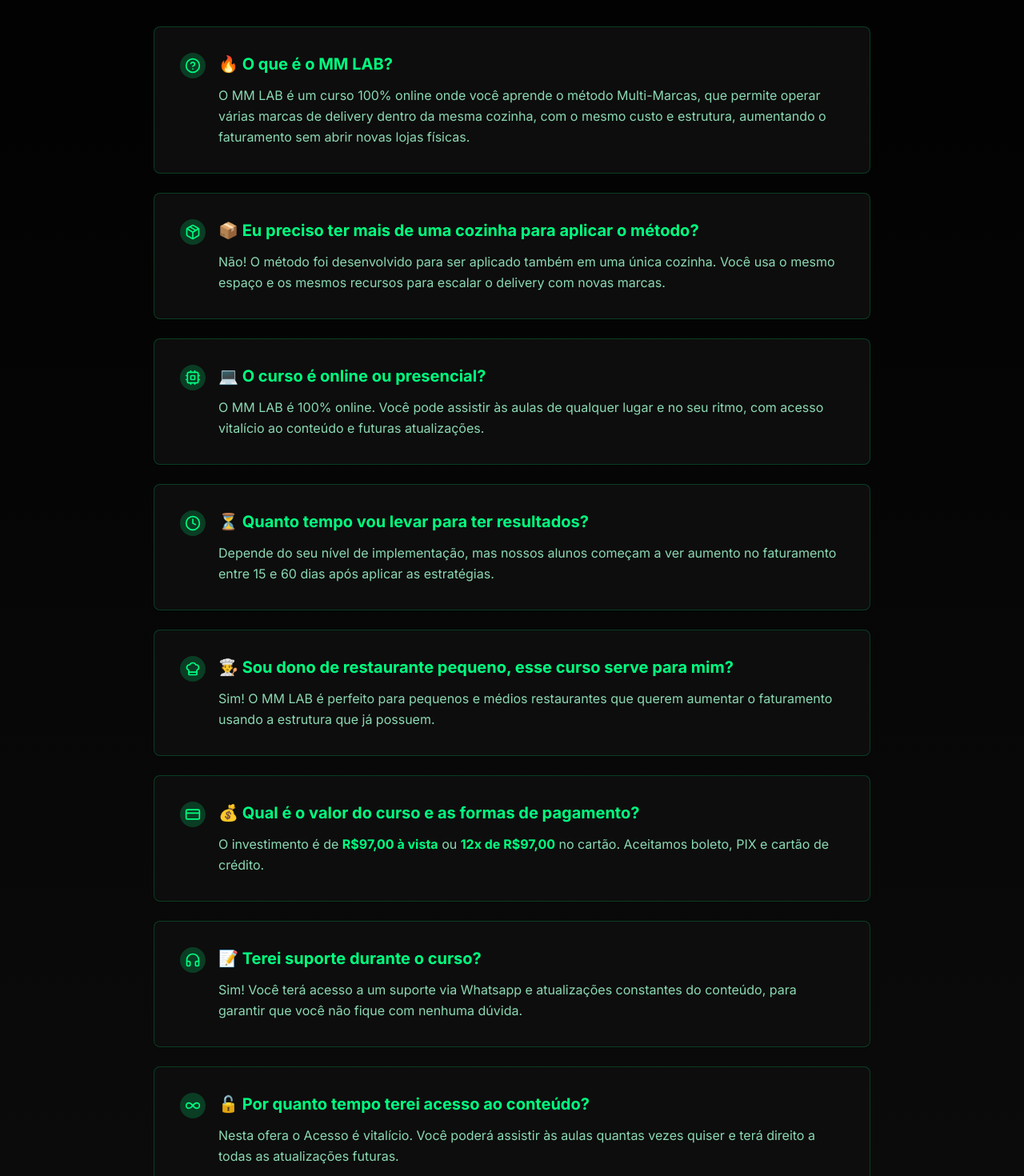
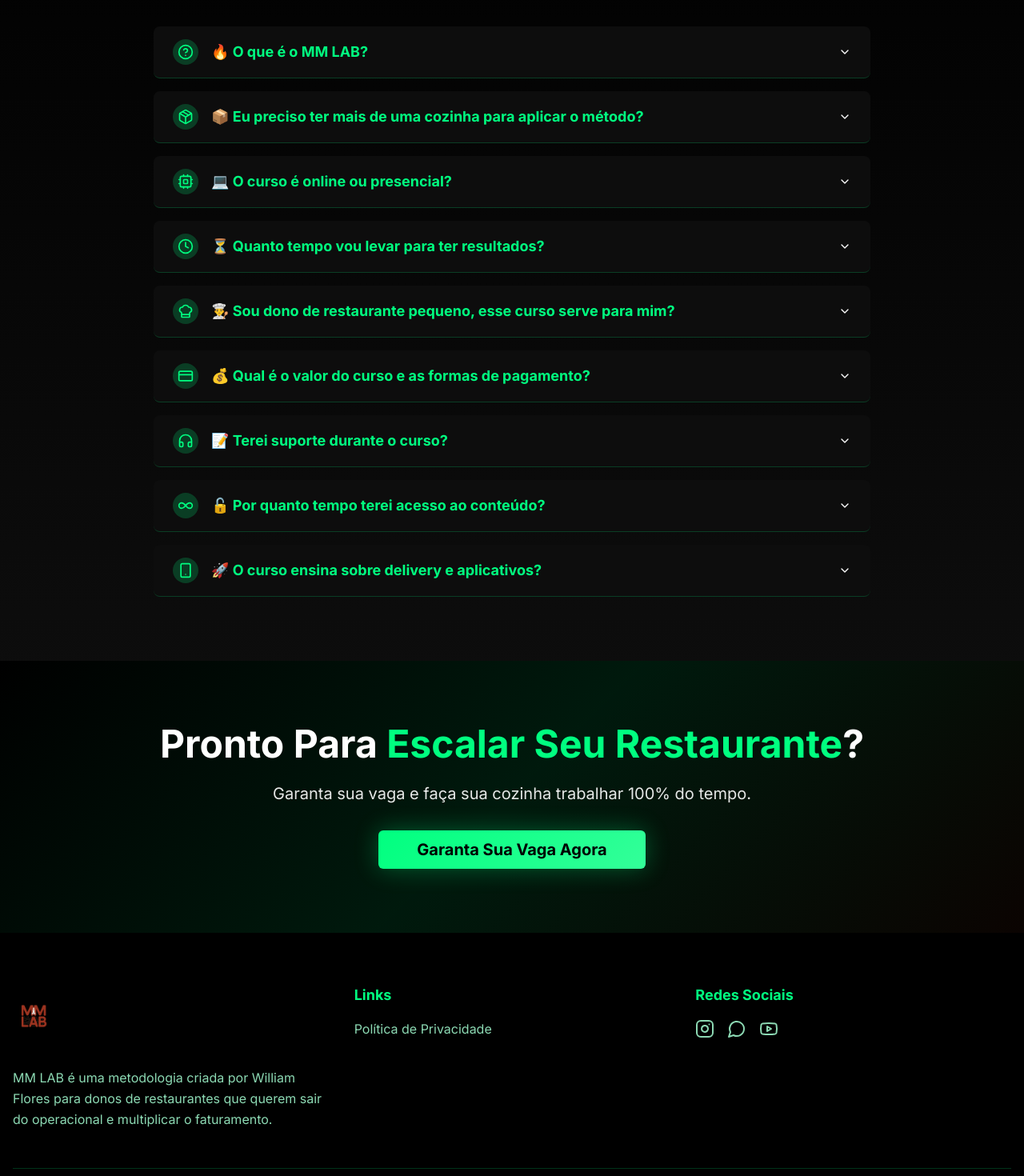
Before and after one commit to FoodVerso/mm-lab-landing-design, a React (Vite) app: page / in a window 1280 px wide. Shown: the part 6000-7470 px from the top of the page at 80% size. Built offline with nearby package versions, Linux system fonts and the light colour scheme.

Commit message:
Make FAQ collapsible
Convert the FAQ section to be collapsible, so it is not visible by default when scrolling the page.

```diff
--- a/src/pages/Index.tsx
+++ b/src/pages/Index.tsx
@@ -1,5 +1,6 @@
 import { Button } from "@/components/ui/button";
 import { Card, CardContent } from "@/components/ui/card";
+import { Accordion, AccordionContent, AccordionItem, AccordionTrigger } from "@/components/ui/accordion";
 import { ChefHat, DollarSign, Lightbulb, Package, Rocket, TrendingUp, Users, Star, CheckCircle, Play, Instagram, MessageCircle, Youtube, HelpCircle, Clock, Cpu, DollarSign as DollarSignIcon, CreditCard, HeadphonesIcon, Infinity, Smartphone } from "lucide-react";
 import heroBackground from "@/assets/hero-background.jpg";
 import chefKitchen from "@/assets/chef-multibrand-kitchen.jpg";
@@ -355,149 +356,152 @@ const Index = () => {
             </p>
           </div>
 
-          <div className="max-w-4xl mx-auto space-y-6">
-            {/* FAQ Item 1 */}
-            <Card className="bg-card border-mm-green/20 hover:border-mm-green hover:shadow-green-glow transition-all duration-300">
-              <CardContent className="p-8">
-                <div className="flex items-start gap-4">
+          <div className="max-w-4xl mx-auto">
+            <Accordion type="single" collapsible className="space-y-4">
+              <AccordionItem value="item-1" className="bg-card border-mm-green/20 rounded-lg hover:border-mm-green hover:shadow-green-glow transition-all duration-300">
+                <AccordionTrigger className="px-6 py-4 text-left hover:no-underline">
+                  <div className="flex items-center gap-4">
                     <div className="flex-shrink-0 w-8 h-8 bg-mm-green/20 rounded-full flex items-center justify-center">
                       <HelpCircle className="h-5 w-5 text-mm-green" />
                     </div>
-                  <div className="flex-1">
-                    <h3 className="text-xl font-bold mb-3 text-mm-green">🔥 O que é o MM LAB?</h3>
+                    <span className="text-lg font-bold text-mm-green">🔥 O que é o MM LAB?</span>
+                  </div>
+                </AccordionTrigger>
+                <AccordionContent className="px-6 pb-6">
+                  <div className="pl-12">
                     <p className="text-muted-foreground leading-relaxed">O MM LAB é um curso 100% online onde você aprende o método Multi-Marcas, que permite operar várias marcas de delivery dentro da mesma cozinha, com o mesmo custo e estrutura, aumentando o faturamento sem abrir novas lojas físicas.</p>
                   </div>
-                </div>
-              </CardContent>
-            </Card>
+                </AccordionContent>
+              </AccordionItem>
 
-            {/* FAQ Item 2 */}
-            <Card className="bg-card border-mm-green/20 hover:border-mm-green hover:shadow-green-glow transition-all duration-300">
-              <CardContent className="p-8">
-                <div className="flex items-start gap-4">
+              <AccordionItem value="item-2" className="bg-card border-mm-green/20 rounded-lg hover:border-mm-green hover:shadow-green-glow transition-all duration-300">
+                <AccordionTrigger className="px-6 py-4 text-left hover:no-underline">
+                  <div className="flex items-center gap-4">
                     <div className="flex-shrink-0 w-8 h-8 bg-mm-green/20 rounded-full flex items-center justify-center">
                       <Package className="h-5 w-5 text-mm-green" />
                     </div>
-                  <div className="flex-1">
-                    <h3 className="text-xl font-bold mb-3 text-mm-green">📦 Eu preciso ter mais de uma cozinha para aplicar o método?</h3>
+                    <span className="text-lg font-bold text-mm-green">📦 Eu preciso ter mais de uma cozinha para aplicar o método?</span>
+                  </div>
+                </AccordionTrigger>
+                <AccordionContent className="px-6 pb-6">
+                  <div className="pl-12">
                     <p className="text-muted-foreground leading-relaxed">Não! O método foi desenvolvido para ser aplicado também em uma única cozinha. Você usa o mesmo espaço e os mesmos recursos para escalar o delivery com novas marcas.</p>
                   </div>
-                </div>
-              </CardContent>
-            </Card>
+                </AccordionContent>
+              </AccordionItem>
 
-            {/* FAQ Item 3 */}
-            <Card className="bg-card border-mm-green/20 hover:border-mm-green hover:shadow-green-glow transition-all duration-300">
-              <CardContent className="p-8">
-                <div className="flex items-start gap-4">
+              <AccordionItem value="item-3" className="bg-card border-mm-green/20 rounded-lg hover:border-mm-green hover:shadow-green-glow transition-all duration-300">
+                <AccordionTrigger className="px-6 py-4 text-left hover:no-underline">
+                  <div className="flex items-center gap-4">
                     <div className="flex-shrink-0 w-8 h-8 bg-mm-green/20 rounded-full flex items-center justify-center">
                       <Cpu className="h-5 w-5 text-mm-green" />
                     </div>
-                  <div className="flex-1">
-                    <h3 className="text-xl font-bold mb-3 text-mm-green">💻 O curso é online ou presencial?</h3>
-                    <p className="text-muted-foreground leading-relaxed">
-                      O MM LAB é 100% online. Você pode assistir às aulas de qualquer lugar e no seu ritmo, com acesso vitalício ao conteúdo e futuras atualizações.
-                    </p>
+                    <span className="text-lg font-bold text-mm-green">💻 O curso é online ou presencial?</span>
                   </div>
+                </AccordionTrigger>
+                <AccordionContent className="px-6 pb-6">
+                  <div className="pl-12">
+                    <p className="text-muted-foreground leading-relaxed">O MM LAB é 100% online. Você pode assistir às aulas de qualquer lugar e no seu ritmo, com acesso vitalício ao conteúdo e futuras atualizações.</p>
                   </div>
-              </CardContent>
-            </Card>
+                </AccordionContent>
+              </AccordionItem>
 
-            {/* FAQ Item 4 */}
-            <Card className="bg-card border-mm-green/20 hover:border-mm-green hover:shadow-green-glow transition-all duration-300">
-              <CardContent className="p-8">
-                <div className="flex items-start gap-4">
+              <AccordionItem value="item-4" className="bg-card border-mm-green/20 rounded-lg hover:border-mm-green hover:shadow-green-glow transition-all duration-300">
+                <AccordionTrigger className="px-6 py-4 text-left hover:no-underline">
+                  <div className="flex items-center gap-4">
                     <div className="flex-shrink-0 w-8 h-8 bg-mm-green/20 rounded-full flex items-center justify-center">
                       <Clock className="h-5 w-5 text-mm-green" />
                     </div>
-                  <div className="flex-1">
-                    <h3 className="text-xl font-bold mb-3 text-mm-green">⏳ Quanto tempo vou levar para ter resultados?</h3>
-                    <p className="text-muted-foreground leading-relaxed">
-                      Depende do seu nível de implementação, mas nossos alunos começam a ver aumento no faturamento entre 15 e 60 dias após aplicar as estratégias.
-                    </p>
+                    <span className="text-lg font-bold text-mm-green">⏳ Quanto tempo vou levar para ter resultados?</span>
                   </div>
+                </AccordionTrigger>
+                <AccordionContent className="px-6 pb-6">
+                  <div className="pl-12">
+                    <p className="text-muted-foreground leading-relaxed">Depende do seu nível de implementação, mas nossos alunos começam a ver aumento no faturamento entre 15 e 60 dias após aplicar as estratégias.</p>
                   </div>
-              </CardContent>
-            </Card>
+                </AccordionContent>
+              </AccordionItem>
 
-            {/* FAQ Item 5 */}
-            <Card className="bg-card border-mm-green/20 hover:border-mm-green hover:shadow-green-glow transition-all duration-300">
-              <CardContent className="p-8">
-                <div className="flex items-start gap-4">
+              <AccordionItem value="item-5" className="bg-card border-mm-green/20 rounded-lg hover:border-mm-green hover:shadow-green-glow transition-all duration-300">
+                <AccordionTrigger className="px-6 py-4 text-left hover:no-underline">
+                  <div className="flex items-center gap-4">
                     <div className="flex-shrink-0 w-8 h-8 bg-mm-green/20 rounded-full flex items-center justify-center">
                       <ChefHat className="h-5 w-5 text-mm-green" />
                     </div>
-                  <div className="flex-1">
-                    <h3 className="text-xl font-bold mb-3 text-mm-green">👨‍🍳 Sou dono de restaurante pequeno, esse curso serve para mim?</h3>
-                    <p className="text-muted-foreground leading-relaxed">
-                      Sim! O MM LAB é perfeito para pequenos e médios restaurantes que querem aumentar o faturamento usando a estrutura que já possuem.
-                    </p>
+                    <span className="text-lg font-bold text-mm-green">👨‍🍳 Sou dono de restaurante pequeno, esse curso serve para mim?</span>
                   </div>
+                </AccordionTrigger>
+                <AccordionContent className="px-6 pb-6">
+                  <div className="pl-12">
+                    <p className="text-muted-foreground leading-relaxed">Sim! O MM LAB é perfeito para pequenos e médios restaurantes que querem aumentar o faturamento usando a estrutura que já possuem.</p>
                   </div>
-              </CardContent>
-            </Card>
+                </AccordionContent>
+              </AccordionItem>
 
-            {/* FAQ Item 6 */}
-            <Card className="bg-card border-mm-green/20 hover:border-mm-green hover:shadow-green-glow transition-all duration-300">
-              <CardContent className="p-8">
-                <div className="flex items-start gap-4">
+              <AccordionItem value="item-6" className="bg-card border-mm-green/20 rounded-lg hover:border-mm-green hover:shadow-green-glow transition-all duration-300">
+                <AccordionTrigger className="px-6 py-4 text-left hover:no-underline">
+                  <div className="flex items-center gap-4">
                     <div className="flex-shrink-0 w-8 h-8 bg-mm-green/20 rounded-full flex items-center justify-center">
                       <CreditCard className="h-5 w-5 text-mm-green" />
                     </div>
-                  <div className="flex-1">
-                    <h3 className="text-xl font-bold mb-3 text-mm-green">💰 Qual é o valor do curso e as formas de pagamento?</h3>
-                    <p className="text-muted-foreground leading-relaxed">
-                      O investimento é de <span className="text-mm-green font-bold">R$97,00 à vista</span> ou <span className="text-mm-green font-bold">12x de R$97,00</span> no cartão. Aceitamos boleto, PIX e cartão de crédito.
-                    </p>
+                    <span className="text-lg font-bold text-mm-green">💰 Qual é o valor do curso e as formas de pagamento?</span>
                   </div>
+                </AccordionTrigger>
+                <AccordionContent className="px-6 pb-6">
+                  <div className="pl-12">
+                    <p className="text-muted-foreground leading-relaxed">O investimento é de <span className="text-mm-green font-bold">R$97,00 à vista</span> ou <span className="text-mm-green font-bold">12x de R$97,00</span> no cartão. Aceitamos boleto, PIX e cartão de crédito.</p>
                   </div>
-              </CardContent>
-            </Card>
+                </AccordionContent>
+              </AccordionItem>
 
-            {/* FAQ Item 7 */}
-            <Card className="bg-card border-mm-green/20 hover:border-mm-green hover:shadow-green-glow transition-all duration-300">
-              <CardContent className="p-8">
-                <div className="flex items-start gap-4">
+              <AccordionItem value="item-7" className="bg-card border-mm-green/20 rounded-lg hover:border-mm-green hover:shadow-green-glow transition-all duration-300">
+                <AccordionTrigger className="px-6 py-4 text-left hover:no-underline">
+                  <div className="flex items-center gap-4">
                     <div className="flex-shrink-0 w-8 h-8 bg-mm-green/20 rounded-full flex items-center justify-center">
                       <HeadphonesIcon className="h-5 w-5 text-mm-green" />
                     </div>
-                  <div className="flex-1">
-                    <h3 className="text-xl font-bold mb-3 text-mm-green">📝 Terei suporte durante o curso?</h3>
+                    <span className="text-lg font-bold text-mm-green">📝 Terei suporte durante o curso?</span>
+                  </div>
+                </AccordionTrigger>
+                <AccordionContent className="px-6 pb-6">
+                  <div className="pl-12">
                     <p className="text-muted-foreground leading-relaxed">Sim! Você terá acesso a um suporte via Whatsapp e atualizações constantes do conteúdo, para garantir que você não fique com nenhuma dúvida.</p>
                   </div>
-                </div>
-              </CardContent>
-            </Card>
+                </AccordionContent>
+              </AccordionItem>
 
-            {/* FAQ Item 8 */}
-            <Card className="bg-card border-mm-green/20 hover:border-mm-green hover:shadow-green-glow transition-all duration-300">
-              <CardContent className="p-8">
-                <div className="flex items-start gap-4">
+              <AccordionItem value="item-8" className="bg-card border-mm-green/20 rounded-lg hover:border-mm-green hover:shadow-green-glow transition-all duration-300">
+                <AccordionTrigger className="px-6 py-4 text-left hover:no-underline">
+                  <div className="flex items-center gap-4">
                     <div className="flex-shrink-0 w-8 h-8 bg-mm-green/20 rounded-full flex items-center justify-center">
                       <Infinity className="h-5 w-5 text-mm-green" />
                     </div>
-                  <div className="flex-1">
-                    <h3 className="text-xl font-bold mb-3 text-mm-green">🔓 Por quanto tempo terei acesso ao conteúdo?</h3>
+                    <span className="text-lg font-bold text-mm-green">🔓 Por quanto tempo terei acesso ao conteúdo?</span>
+                  </div>
+                </AccordionTrigger>
+                <AccordionContent className="px-6 pb-6">
+                  <div className="pl-12">
                     <p className="text-muted-foreground leading-relaxed">Nesta ofera o Acesso é vitalício. Você poderá assistir às aulas quantas vezes quiser e terá direito a todas as atualizações futuras.</p>
                   </div>
-                </div>
-              </CardContent>
-            </Card>
+                </AccordionContent>
+              </AccordionItem>
 
-            {/* FAQ Item 9 */}
-            <Card className="bg-card border-mm-green/20 hover:border-mm-green hover:shadow-green-glow transition-all duration-300">
-              <CardContent className="p-8">
-                <div className="flex items-start gap-4">
+              <AccordionItem value="item-9" className="bg-card border-mm-green/20 rounded-lg hover:border-mm-green hover:shadow-green-glow transition-all duration-300">
+                <AccordionTrigger className="px-6 py-4 text-left hover:no-underline">
+                  <div className="flex items-center gap-4">
                     <div className="flex-shrink-0 w-8 h-8 bg-mm-green/20 rounded-full flex items-center justify-center">
                       <Smartphone className="h-5 w-5 text-mm-green" />
                     </div>
-                  <div className="flex-1">
-                    <h3 className="text-xl font-bold mb-3 text-mm-green">🚀 O curso ensina sobre delivery e aplicativos?</h3>
+                    <span className="text-lg font-bold text-mm-green">🚀 O curso ensina sobre delivery e aplicativos?</span>
+                  </div>
+                </AccordionTrigger>
+                <AccordionContent className="px-6 pb-6">
+                  <div className="pl-12">
                     <p className="text-muted-foreground leading-relaxed">Sim. Além de ensinar o método Multi-Marcas, mostramos tecnicas de vendas em marketplaces como iFood, Rappi e 99Food para potencializar suas vendas.</p>
                   </div>
-                </div>
-              </CardContent>
-            </Card>
+                </AccordionContent>
+              </AccordionItem>
+            </Accordion>
           </div>
         </div>
       </section>
```
Lines whose indentation alone changed are shown as unchanged.
